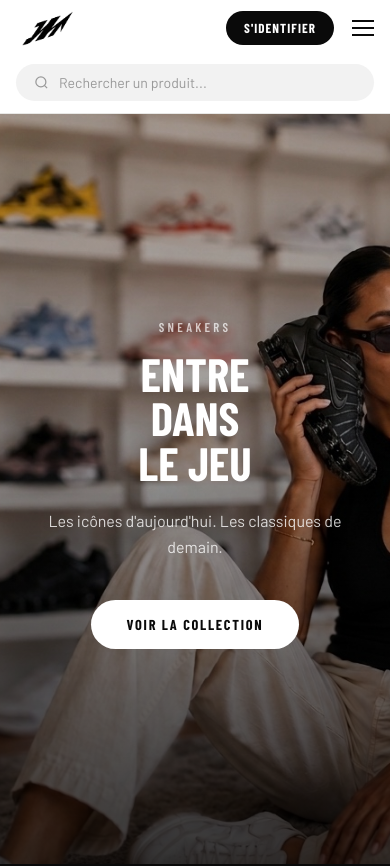
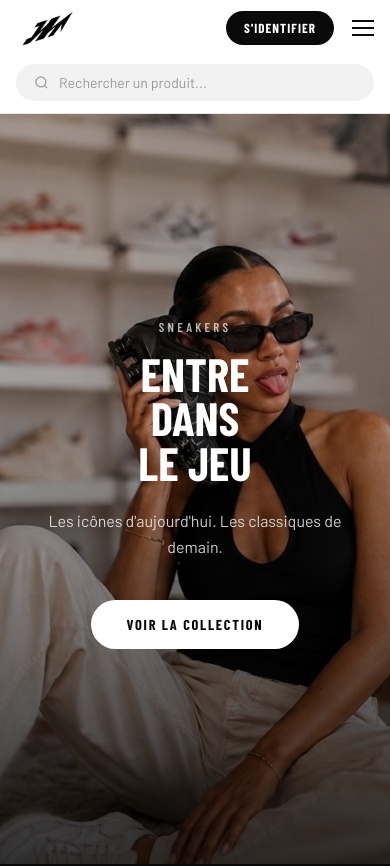
Before and after one commit to jephthenassserdietlin-design/jnprex, a Next.js app: page / in a window 390 px wide. Shown: the top 866 px of the page. Built offline with nearby package versions, Linux system fonts and the light colour scheme; a web font is replaced by a local one.

Commit message:
Hero image position adjust

```diff
--- a/app/globals.css
+++ b/app/globals.css
@@ -46,7 +46,7 @@ body {
   .footer-links { justify-content: center !important; flex-wrap: wrap !important; gap: 16px !important; }
   .section-pad { padding: 40px 16px !important; }
   .brands-row { gap: 24px !important; padding: 40px 16px !important; }
-  .hero-img { object-position: top 30% !important; }
+  .hero-img {object-position: 70% center !important;}
 }
 
 @keyframes ticker {
```
